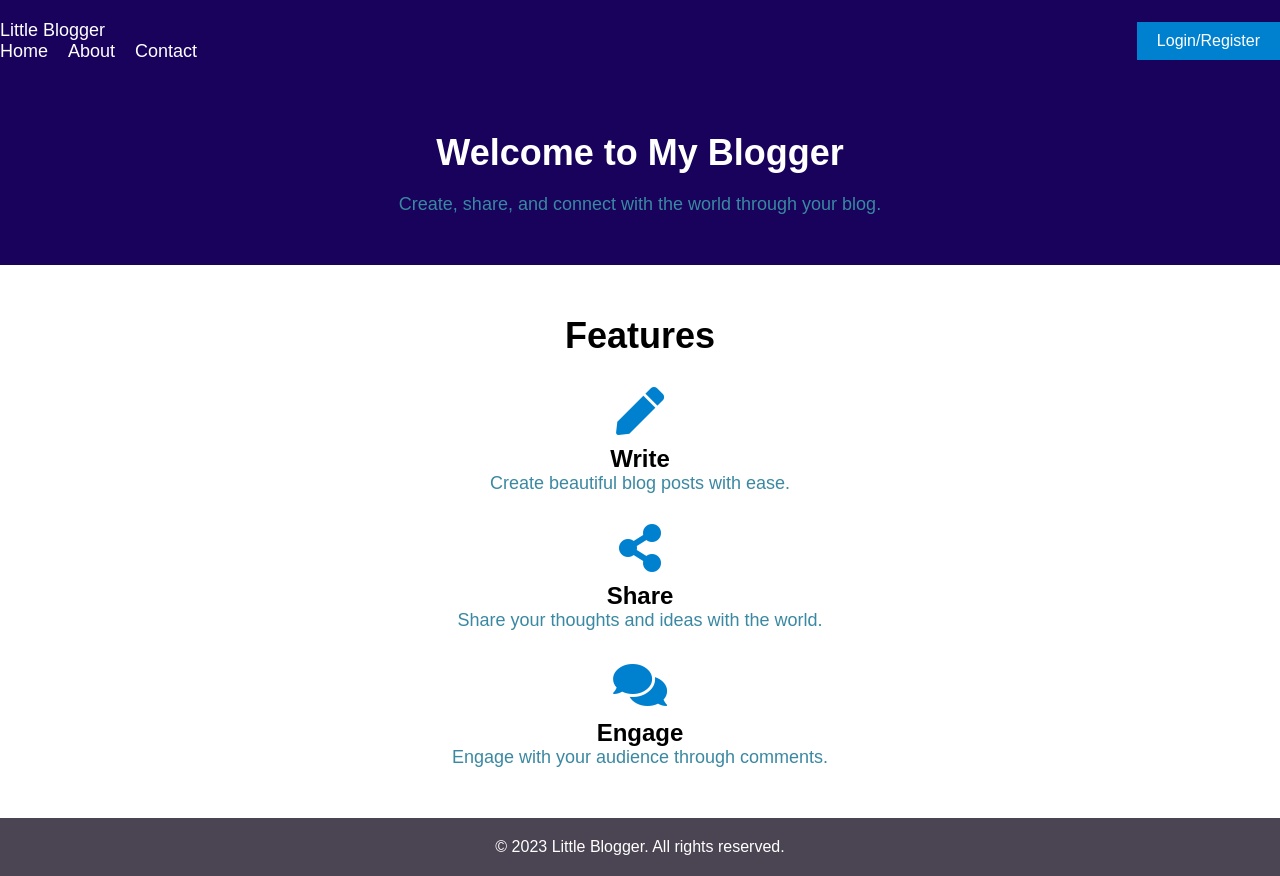
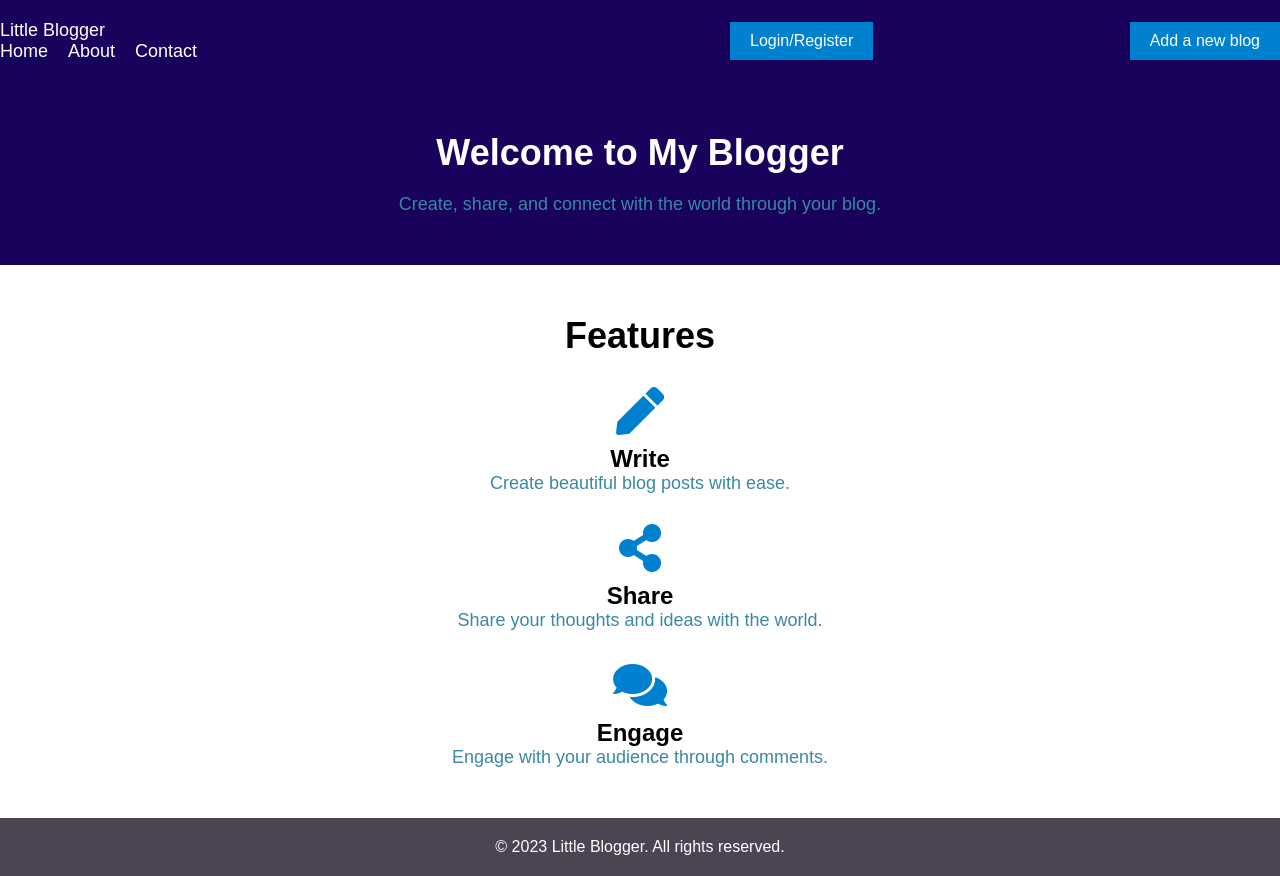
Before and after one commit to Lemonnycodes/Little-Blogger, a plain HTML site: page index.html in a window 1280 px wide. Drawn offline with Linux system fonts and the light colour scheme.

Commit message:
Update index.html

```diff
--- a/index.html
+++ b/index.html
@@ -25,6 +25,7 @@
         </ul>
     </div>
     <button class="btn">Login/Register</button>
+    <button class="btn">Add a new blog</button>
 </div>
 
     </header>
```
